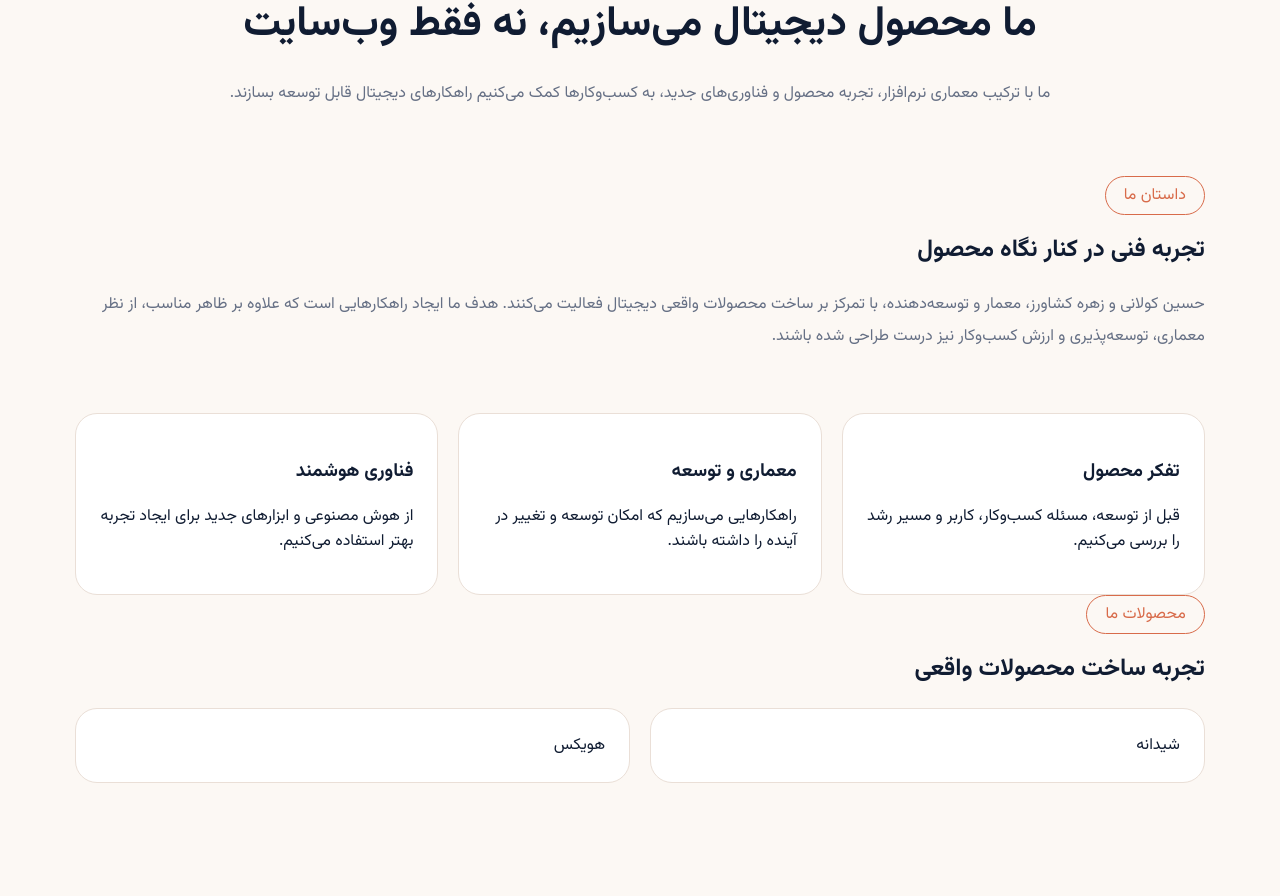
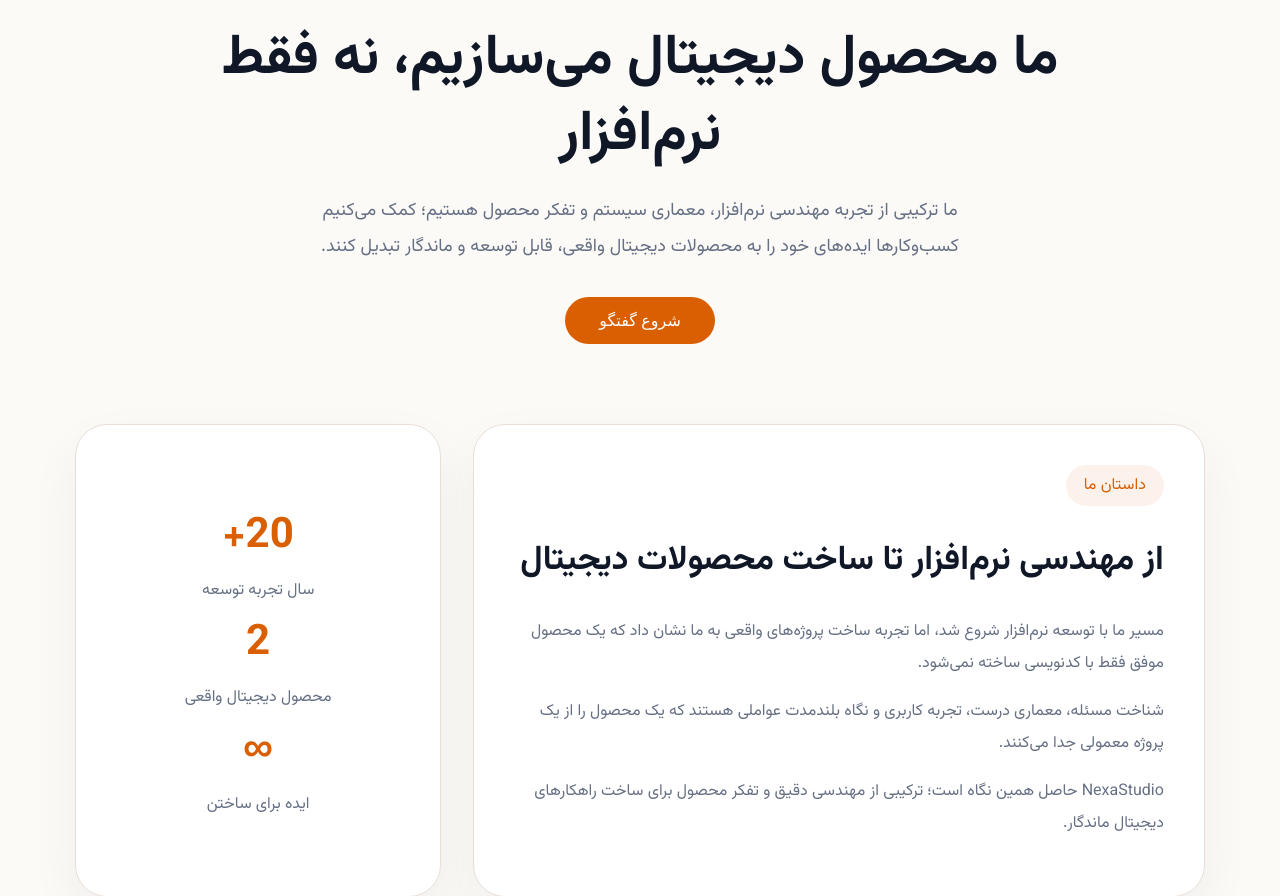
Before and after one commit to zohreksh/smartpilot, a Nuxt app: page /about in a window 1280 px wide. Shown: the part 223-1119 px from the top of the page. Built offline with nearby package versions, Linux system fonts and the light colour scheme.

Commit message:
Redesign about page with premium hero and story sections

```diff
--- a/pages/about.vue
+++ b/pages/about.vue
@@ -3,56 +3,41 @@
     <SiteHeader />
 
     <section class="about-hero container">
-      <span class="about-badge">درباره ما</span>
-      <h1>ما محصول دیجیتال می‌سازیم، نه فقط وب‌سایت</h1>
+      <span class="about-badge">درباره NexaStudio</span>
+      <h1>ما محصول دیجیتال می‌سازیم، نه فقط نرم‌افزار</h1>
       <p>
-        ما با ترکیب معماری نرم‌افزار، تجربه محصول و فناوری‌های جدید، به کسب‌وکارها
-        کمک می‌کنیم راهکارهای دیجیتال قابل توسعه بسازند.
+        ما ترکیبی از تجربه مهندسی نرم‌افزار، معماری سیستم و تفکر محصول هستیم؛
+        کمک می‌کنیم کسب‌وکارها ایده‌های خود را به محصولات دیجیتال واقعی،
+        قابل توسعه و ماندگار تبدیل کنند.
       </p>
+      <button>شروع گفتگو</button>
     </section>
 
-    <section class="about-section container">
-      <div class="section-title">
+    <section class="about-story container">
+      <div class="story-card">
         <span>داستان ما</span>
-        <h2>تجربه فنی در کنار نگاه محصول</h2>
+        <h2>از مهندسی نرم‌افزار تا ساخت محصولات دیجیتال</h2>
+        <p>
+          مسیر ما با توسعه نرم‌افزار شروع شد، اما تجربه ساخت پروژه‌های واقعی
+          به ما نشان داد که یک محصول موفق فقط با کدنویسی ساخته نمی‌شود.
+        </p>
+        <p>
+          شناخت مسئله، معماری درست، تجربه کاربری و نگاه بلندمدت عواملی هستند
+          که یک محصول را از یک پروژه معمولی جدا می‌کنند.
+        </p>
+        <p>
+          NexaStudio حاصل همین نگاه است؛ ترکیبی از مهندسی دقیق و تفکر محصول
+          برای ساخت راهکارهای دیجیتال ماندگار.
+        </p>
       </div>
-      <p>
-        حسین کولانی و زهره کشاورز، معمار و توسعه‌دهنده، با تمرکز بر ساخت محصولات
-        واقعی دیجیتال فعالیت می‌کنند. هدف ما ایجاد راهکارهایی است که علاوه بر
-        ظاهر مناسب، از نظر معماری، توسعه‌پذیری و ارزش کسب‌وکار نیز درست طراحی شده
-        باشند.
-      </p>
-    </section>
-
-    <section class="about-cards container">
-      <article>
-        <h3>تفکر محصول</h3>
-        <p>قبل از توسعه، مسئله کسب‌وکار، کاربر و مسیر رشد را بررسی می‌کنیم.</p>
-      </article>
-      <article>
-        <h3>معماری و توسعه</h3>
-        <p>راهکارهایی می‌سازیم که امکان توسعه و تغییر در آینده را داشته باشند.</p>
-      </article>
-      <article>
-        <h3>فناوری هوشمند</h3>
-        <p>از هوش مصنوعی و ابزارهای جدید برای ایجاد تجربه بهتر استفاده می‌کنیم.</p>
-      </article>
-    </section>
-
-    <section class="about-section container">
-      <div class="section-title">
-        <span>محصولات ما</span>
-        <h2>تجربه ساخت محصولات واقعی</h2>
+      <div class="story-stats">
+        <strong>20+</strong>
+        <span>سال تجربه توسعه</span>
+        <strong>2</strong>
+        <span>محصول دیجیتال واقعی</span>
+        <strong>∞</strong>
+        <span>ایده برای ساختن</span>
       </div>
-      <div class="products">
-        <div>شیدانه</div>
-        <div>هویکس</div>
-      </div>
-    </section>
-
-    <section class="about-cta container">
-      <h2>آماده ساخت یک محصول دیجیتال هستید؟</h2>
-      <p>بیایید درباره ایده و مسیر رشد پروژه شما صحبت کنیم.</p>
     </section>
   </main>
 </template>
@@ -60,6 +45,8 @@
 <style scoped>
 .about-page {
   direction: rtl;
+  background: #fcfaf7;
+  min-height: 100vh;
 }
 .container {
   max-width: 1200px;
@@ -68,59 +55,87 @@
 }
 .about-hero {
   text-align: center;
-  padding: 90px 24px 50px;
+  padding: 110px 24px 80px;
 }
 .about-badge,
-.section-title span {
+.about-story span {
   display: inline-block;
-  color: #d86b4a;
-  border: 1px solid #d86b4a;
+  color: #d95f00;
+  background: rgba(217, 95, 0, 0.08);
   border-radius: 999px;
-  padding: 6px 18px;
+  padding: 8px 18px;
 }
 .about-hero h1 {
-  font-size: 42px;
-  margin: 20px 0;
+  max-width: 850px;
+  margin: 28px auto 20px;
+  font-size: clamp(34px, 5vw, 56px);
+  color: #101828;
+  line-height: 1.35;
 }
-.about-hero p,
-.about-section p {
+.about-hero p {
+  max-width: 700px;
+  margin: auto;
+  color: #667085;
+  line-height: 2;
+  font-size: 18px;
+}
+.about-hero button {
+  margin-top: 32px;
+  border: 0;
+  background: #d95f00;
+  color: white;
+  border-radius: 999px;
+  padding: 14px 34px;
+  font-size: 16px;
+}
+.about-story {
+  display: grid;
+  grid-template-columns: 2fr 1fr;
+  gap: 32px;
+  padding-bottom: 90px;
+}
+.story-card,
+.story-stats {
+  background: white;
+  border: 1px solid #eadfd7;
+  border-radius: 32px;
+  padding: 40px;
+  box-shadow: 0 20px 50px rgba(16,24,40,.05);
+}
+.story-card h2 {
+  font-size: 34px;
+  color: #101828;
+}
+.story-card p {
   color: #667085;
   line-height: 2;
 }
-.about-section {
-  margin-bottom: 60px;
+.story-stats {
+  display: flex;
+  flex-direction: column;
+  justify-content: center;
+  gap: 8px;
+  text-align: center;
 }
-.section-title h2 {
-  margin-top: 16px;
+.story-stats strong {
+  color: #d95f00;
+  font-size: 42px;
 }
-.about-cards {
-  display: grid;
-  grid-template-columns: repeat(3, 1fr);
-  gap: 20px;
-}
-.about-cards article,
-.products div {
-  background: #fff;
-  border: 1px solid #eadfd7;
-  border-radius: 22px;
-  padding: 24px;
-}
-.products {
-  display: grid;
-  grid-template-columns: repeat(2, 1fr);
-  gap: 20px;
-}
-.about-cta {
-  text-align: center;
-  padding: 60px 24px;
+.story-stats span {
+  color: #667085;
+  background: none;
+  padding: 0;
 }
 @media (max-width: 767px) {
-  .about-hero h1 {
-    font-size: 30px;
+  .about-story {
+    grid-template-columns: 1fr;
   }
-  .about-cards,
-  .products {
-    grid-template-columns: 1fr;
+  .story-card,
+  .story-stats {
+    padding: 24px;
+  }
+  .story-card h2 {
+    font-size: 26px;
   }
 }
 </style>
```
